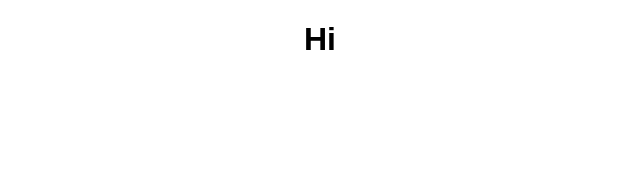
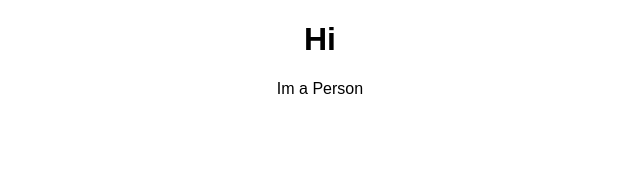
Before and after one commit to Q-Win/mfra, a React (Create React App) app: page / in a window 1280 px wide. Shown: the top 170 px of the page, without its empty margins (320-960 px from the left). Built offline with nearby package versions, Linux system fonts and the light colour scheme.

Commit message:
add Person component

```diff
--- a/src/App.js
+++ b/src/App.js
@@ -1,12 +1,13 @@
 import React, { Component } from 'react';
 import './App.css';
+import Person from './Person/Person'
 
 class App extends Component {
   render() {
     return (
       <div className="App">
         <h1> Hi </h1>
-
+        <Person/>
       </div>
     );
   }
--- /dev/null
+++ b/src/Person/Person.js
@@ -0,0 +1,7 @@
+import React from 'react'
+
+const person = () => {
+  return <p>Im a Person</p>
+}
+
+export default person;
```
